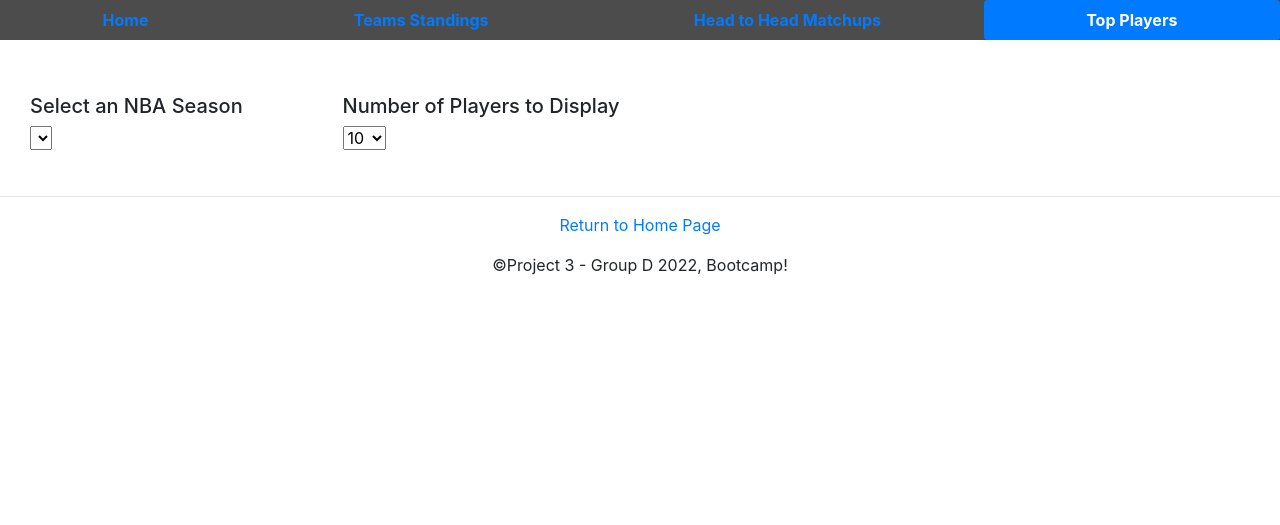
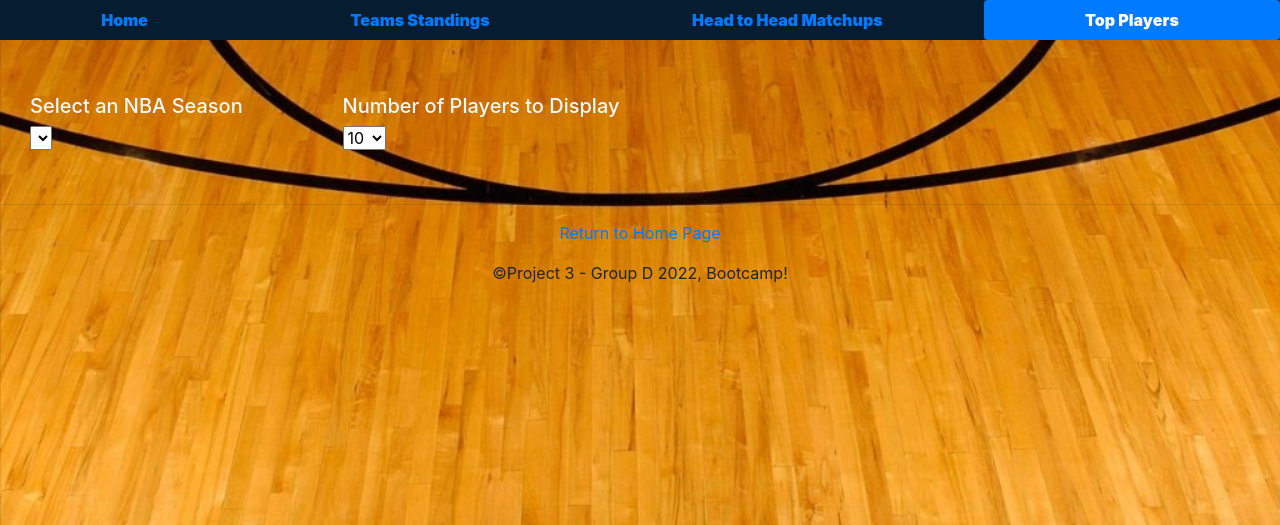
Before and after one commit to esalgado28/NBA-stats, a Flask app: page /players in a window 1280 px wide. Shown: the top 525 px of the page. Run offline with Flask 2, Linux system fonts and the light colour scheme; data that the repository does not hold is empty; some libraries are stand-ins or nearby versions.

Commit message:
some cosmetic tweaks

```diff
--- a/templates/players.html
+++ b/templates/players.html
@@ -16,13 +16,27 @@
 
 
     <style>
+        body {
+            background-image: url({{url_for('static', filename='/images/basketball-court.jpeg')}});
+                background-size: cover;
+                background-position: center;
+        }
+
+        h5 {
+            color: aliceblue;
+        }
+
         .main_content {
             margin: 20px;
             padding: 10px;
         }
 
         nav {
-            background-color: rgba(0,0,0,0.7);
+            background-color: rgba(6, 28, 49);
+        }
+
+        .nav-link {
+            font-weight: bold;
         }
     </style>
 
@@ -64,16 +78,14 @@
             </div>
         </div>
       </div>
-    </div>
-
-    <div class="row">
-        <div class="col-md-12">
-            <div id="bubble"></div>
-        </div>
-    </div>
+      <br>
+      <center>
+        <div id="bubble"></div>
+      </center>
     </div>
     <hr>
-    <center><footer>
+    <center>
+    <footer>
         <p><a href="/">Return to Home Page</a>
         <p>&copy;Project 3 - Group D 2022, Bootcamp!</p>
     </footer>
```
Also changed, not shown: templates/head.html (+14 -2 lines), templates/index.html (+14 -11 lines), templates/teams.html (+9 -8 lines).
